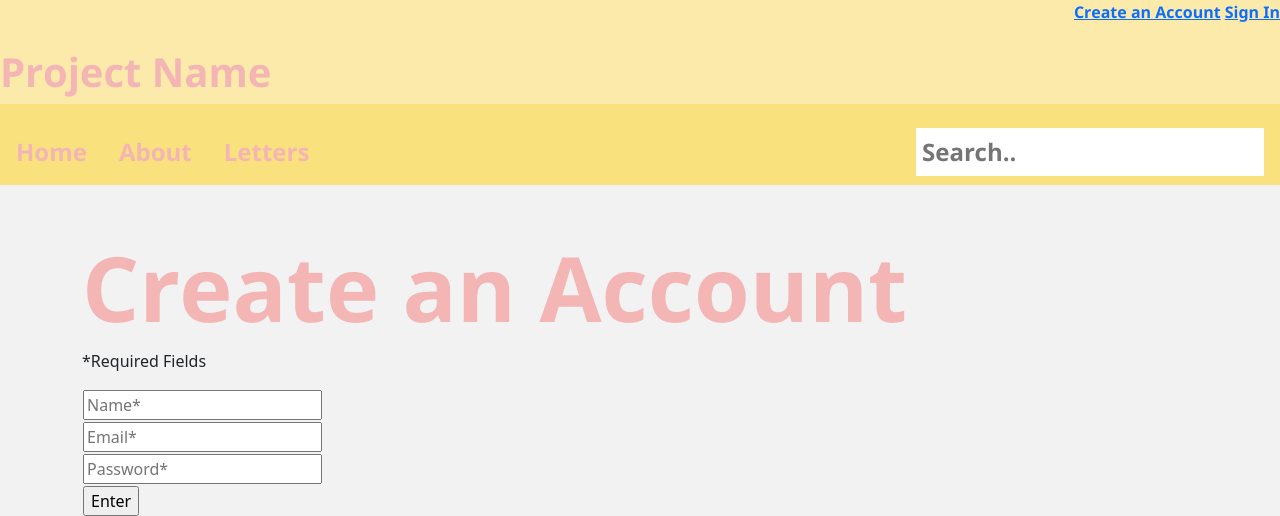
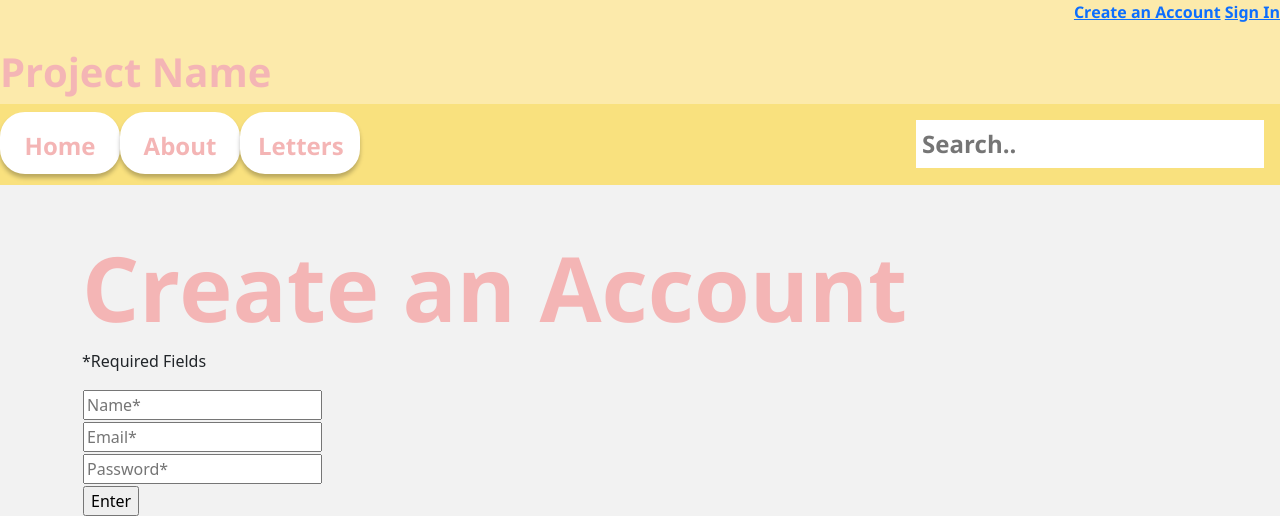
Before and after one commit to dgozos/HoyaHacks2021, a Flask app: page /createaccount in a window 1280 px wide. Shown: the top 516 px of the page. Run offline with Flask 2, Linux system fonts and the light colour scheme.

Commit message:
createAccount4th

```diff
--- a/static/stylesheets/CreateAccount.css
+++ b/static/stylesheets/CreateAccount.css
@@ -14,8 +14,9 @@
     font-size: 30px;
 }
 .homenav {
-  width: auto;
-  height: 81px;
+
+    width: auto;
+    height: 81px;
     background-color: #F9E17E;
 }
 .homenav a{
@@ -43,3 +44,12 @@ h2 {
     font-family: NotoSans;
     font-size: 90px;
 }
+.navbarButtons{
+    background: white;
+    border-radius: 25px;
+    border: 2px solid white;
+    padding: 30px;
+    width: 120px;
+    height: 62px;
+    box-shadow: 0px 4px 4px rgba(0, 0, 0, 0.25);
+}
--- a/templates/CreateAccount.html
+++ b/templates/CreateAccount.html
@@ -18,10 +18,10 @@
         <div class="titlenav pt-5">
             <h1>Project Name</h1>
         </div>
-        <div class="homenav pt-3">
-            <a class="active" href="#home">Home</a>
-            <a href="#about">About</a>
-            <a href="#letter">Letters</a>
+        <div class="homenav pt-2">
+            <a class="btn navbarButtons" href="#" role="button">Home</a>
+            <a class="btn navbarButtons" href="#" role="button">About</a>
+            <a class="btn navbarButtons" href="#" role="button">Letters</a>
             <input type="text" placeholder="Search..">
         </div>
       </div>
```
